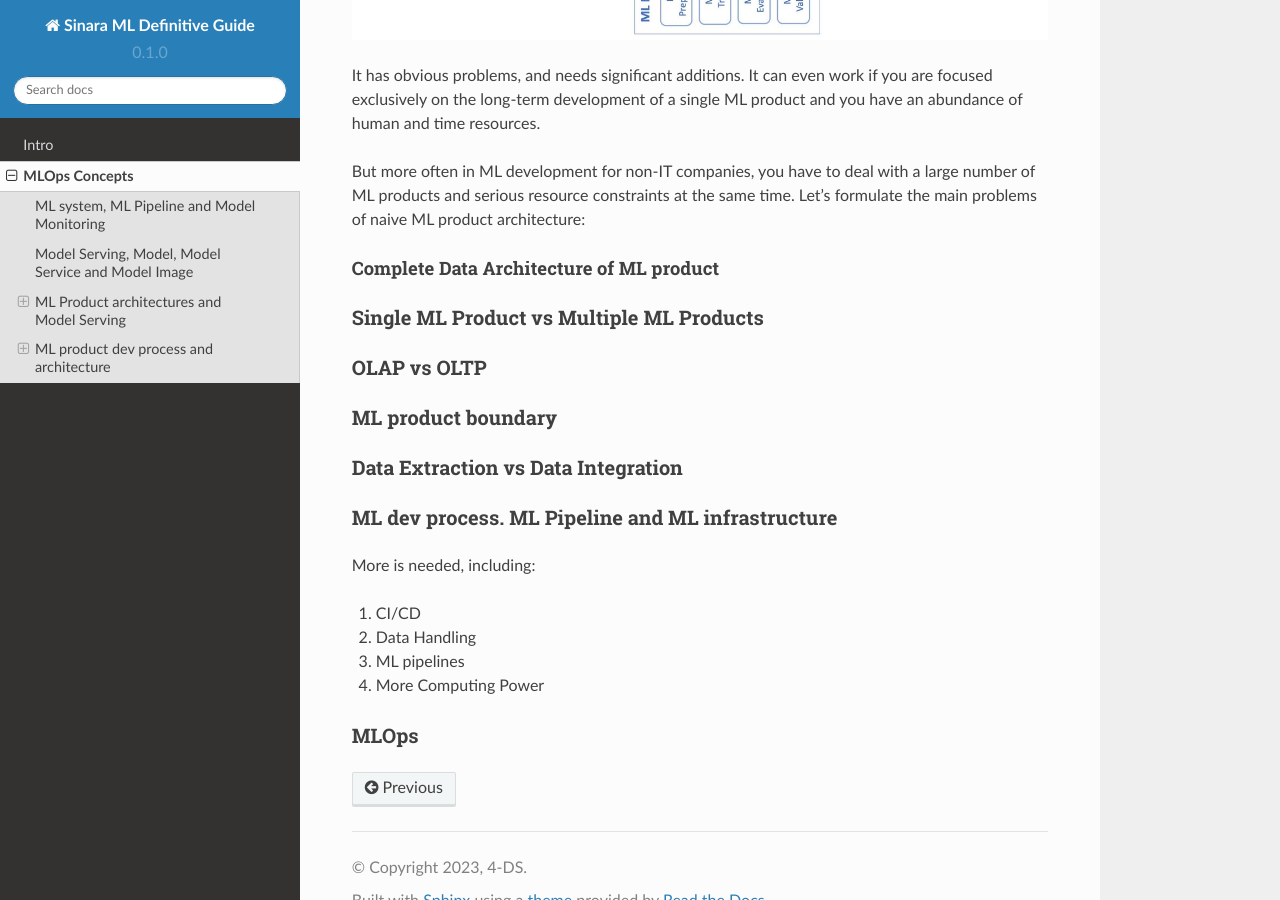
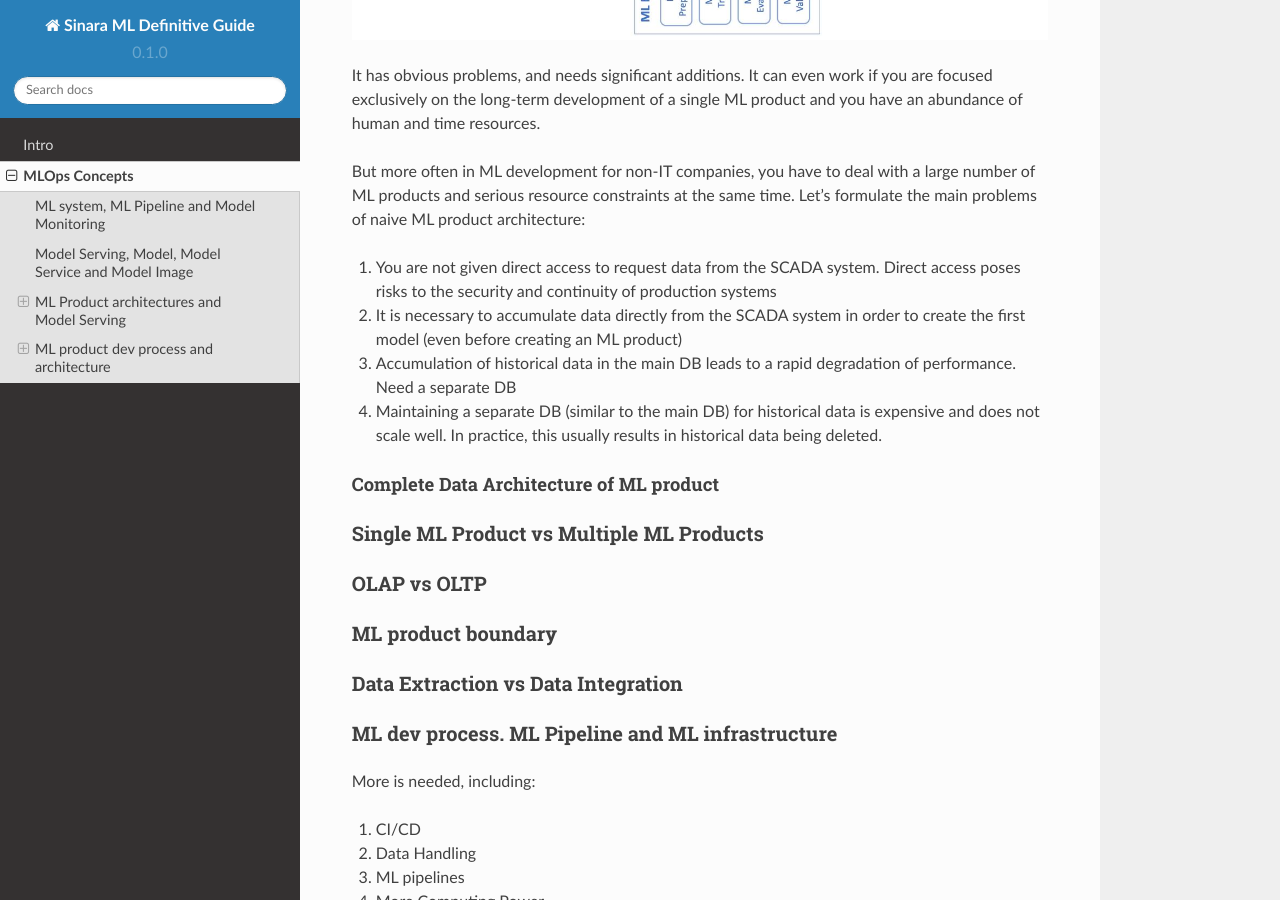
Before and after one commit to 4-DS/SinaraML-Def-Guide, a Sphinx documentation site: the page built from docs/source/concepts.rst, in a window 1280 px wide and 900 px high, scrolled down 9700 px. Built offline with Sphinx 7.4.7 and the Read the Docs theme 2.0.0, drawn with Linux system fonts in a browser that asks for light colours.

Commit message:
Update concepts.rst

```diff
--- a/docs/source/concepts.rst
+++ b/docs/source/concepts.rst
@@ -174,6 +174,11 @@ It has obvious problems, and needs significant additions. It can even work if yo
 
 But more often in ML development for non-IT companies, you have to deal with a large number of ML products and serious resource constraints at the same time. Let's formulate the main problems of naive ML product architecture:
 
+1. You are not given direct access to request data from the SCADA system. Direct access poses risks to the security and continuity of production systems
+2. It is necessary to accumulate data directly from the SCADA system in order to create the first model (even before creating an ML product)
+3. Accumulation of historical data in the main DB leads to a rapid degradation of performance. Need a separate DB
+4. Maintaining a separate DB (similar to the main DB) for historical data is expensive and does not scale well. In practice, this usually results in historical data being deleted.
+
 Complete Data Architecture of ML product
 ----------------------------------------
 
```
